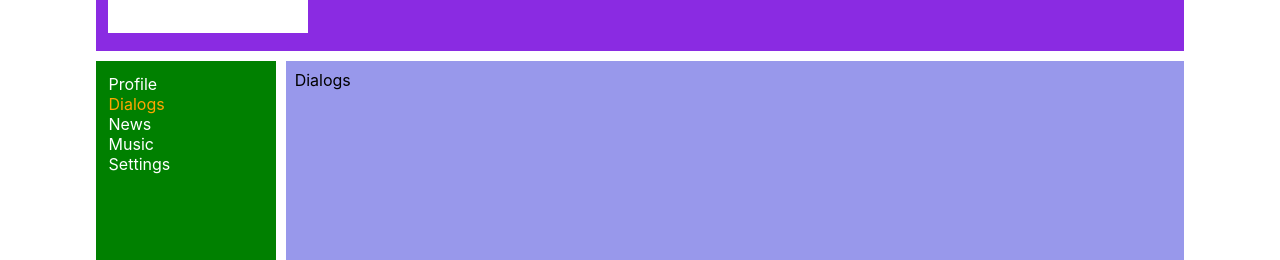
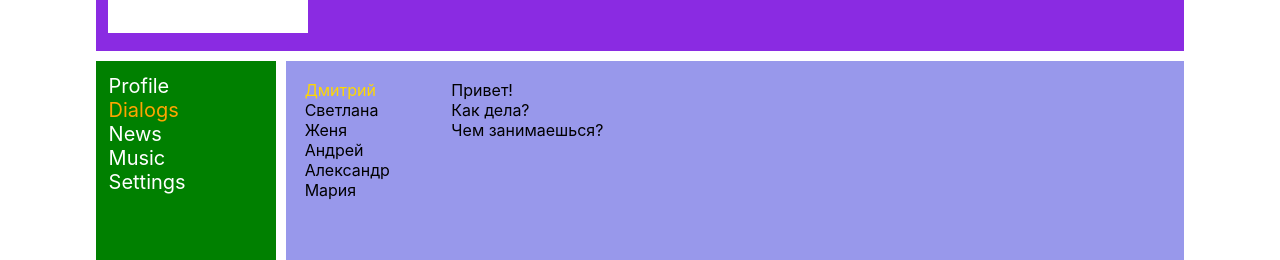
Before and after one commit to seviwe/react, a React (Create React App) app: page /dialogs in a window 1280 px wide. Shown: the part 249-509 px from the top of the page. Built offline with nearby package versions, Linux system fonts and the light colour scheme.

Commit message:
lesson 21 create page dialogs

```diff
--- a/src/components/Dialogs/Dialogs.jsx
+++ b/src/components/Dialogs/Dialogs.jsx
@@ -3,9 +3,33 @@ import styles from './Dialogs.module.css';
 
 const Dialogs = () => {
 	return (
-		<div>
-			Dialogs
-      </div>
+		<div className={styles.dialogs}>
+			<div className={styles.dialogsItems}>
+				<div className={styles.dialog + ' ' + styles.active}>
+					Дмитрий
+				</div>
+				<div className={styles.dialog}>
+					Светлана
+				</div>
+				<div className={styles.dialog}>
+					Женя
+				</div>
+				<div className={styles.dialog}>
+					Андрей
+				</div>
+				<div className={styles.dialog}>
+					Александр
+				</div>
+				<div className={styles.dialog}>
+					Мария
+				</div>
+			</div>
+			<div className={styles.messages}>
+				<div className={styles.message}>Привет!</div>
+				<div className={styles.message}>Как дела?</div>
+				<div className={styles.message}>Чем занимаешься?</div>
+			</div>
+		</div>
 	)
 }
 
--- a/src/components/Dialogs/Dialogs.module.css
+++ b/src/components/Dialogs/Dialogs.module.css
@@ -0,0 +1,20 @@
+.dialogs {
+    display: grid;
+    grid-template-columns: 2fr 10fr;
+}
+
+.dialogsItems {
+    padding: 10px;
+}
+
+.dialogsItems .active{
+    color: gold;
+}
+
+.messages{
+    padding: 10px;
+}
+
+.messages .message{
+
+}
--- a/src/components/Navbar/Navbar.module.css
+++ b/src/components/Navbar/Navbar.module.css
@@ -8,6 +8,7 @@
  .item a{
    color: white;
    text-decoration: none;
+   font-size: 20px;
  }
 
  .item .activeLink{
```
